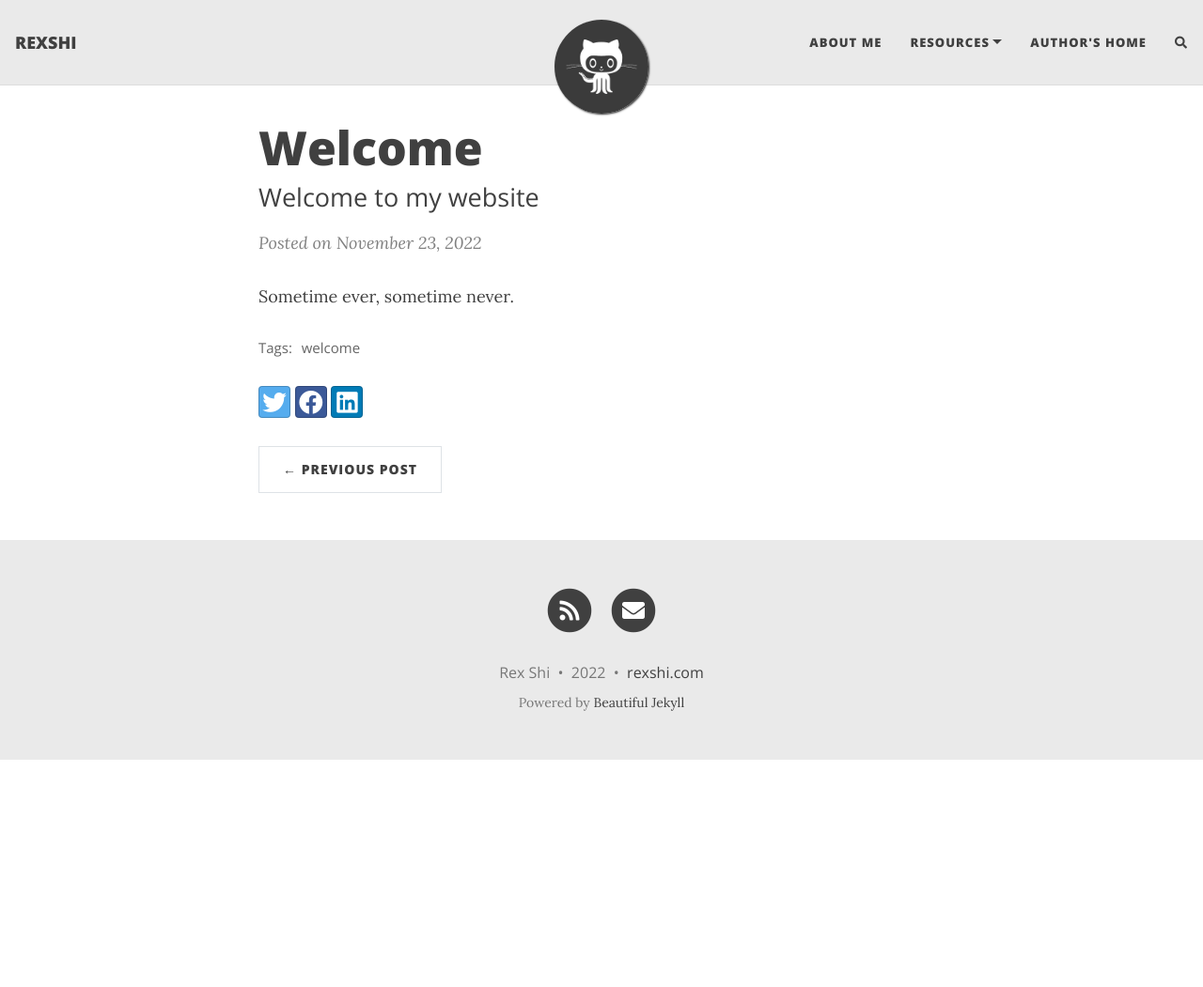
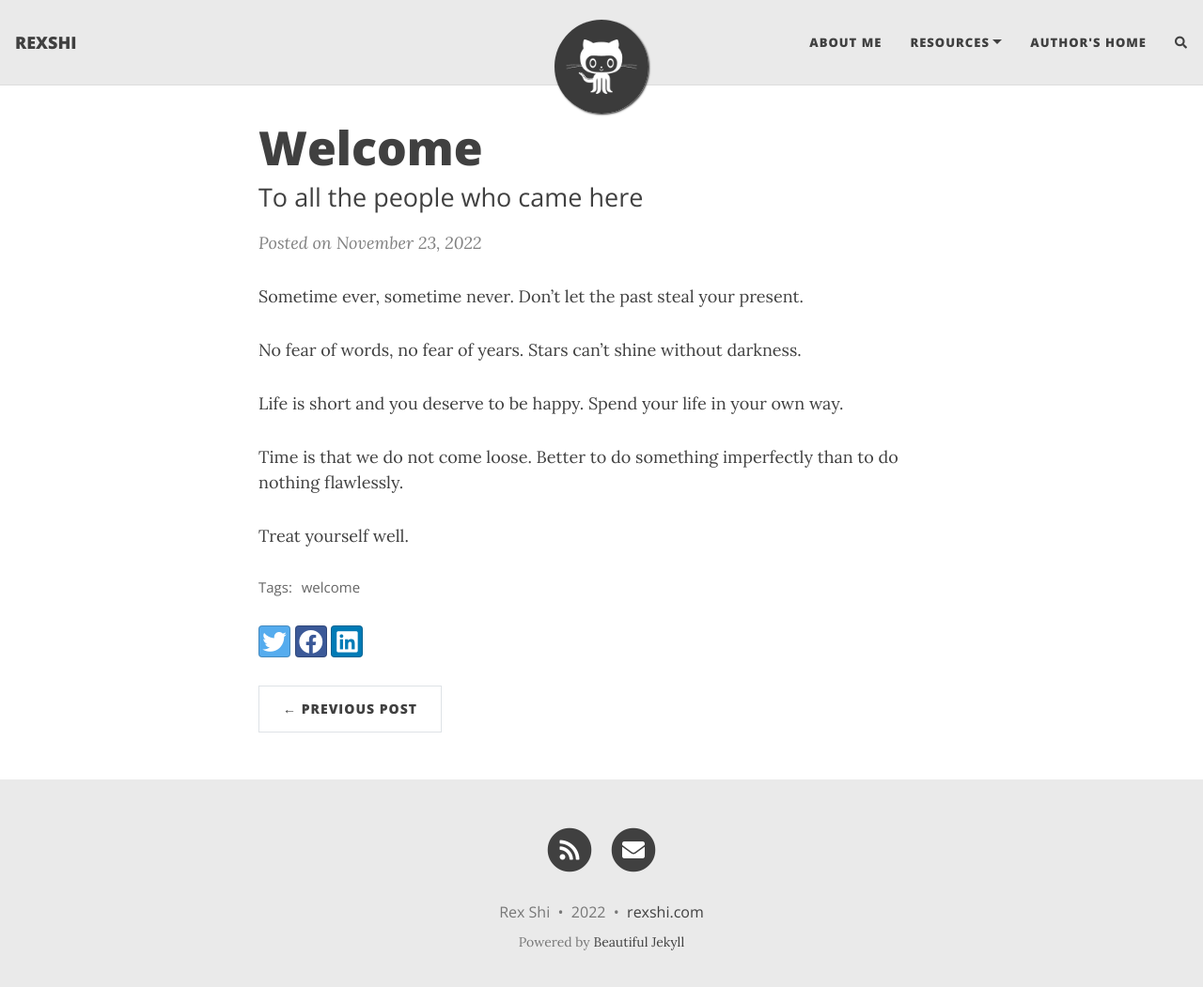
Before and after one commit to shishirui/shishirui.github.io, a Jekyll site: the page built from _posts/2022-11-23-welcome.md, in a window 1280 px wide and 1064 px high. Shown: the top 1051 px of the window at 94% size. Built offline with Jekyll 4.4.1, drawn with Linux system fonts in a browser that asks for light colours; nearby versions of some CDN libraries; comment, search, counter and statistics services are not loaded.

Commit message:
Update 2022-11-23-welcome.md

```diff
--- a/_posts/2022-11-23-welcome.md
+++ b/_posts/2022-11-23-welcome.md
@@ -1,8 +1,20 @@
 ---
 layout: post
 title: Welcome
-subtitle: Welcome to my website
+subtitle: To all the people who came here
 tags: [welcome]
 ---
 
 Sometime ever, sometime never.
+Don’t let the past steal your present.
+
+No fear of words, no fear of years.
+Stars can’t shine without darkness.
+
+Life is short and you deserve to be happy.
+Spend your life in your own way.
+
+Time is that we do not come loose.
+Better to do something imperfectly than to do nothing flawlessly.
+
+Treat yourself well.
```
